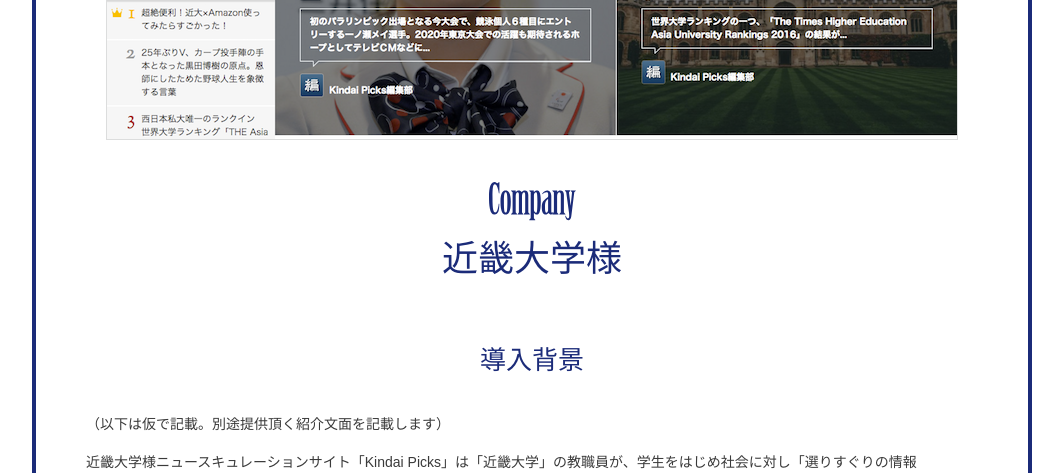
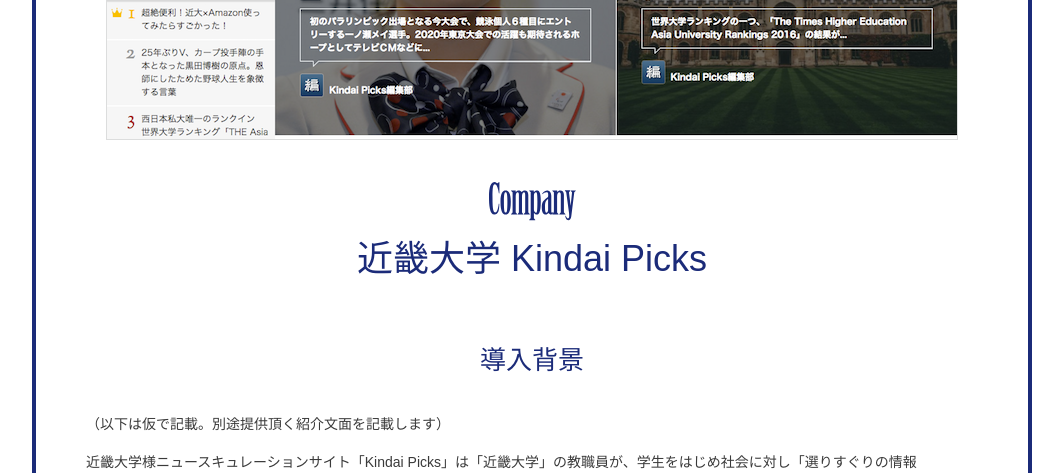
Before and after one commit to proudit/proudcloud-site, a PHP site: page /html/casestudy/kindaipicks/index.php in a window 1280 px wide. Shown: the part 875-1348 px from the top of the page, without its empty margins (108-1171 px from the left). Run offline with PHP 8.4, Linux system fonts and the light colour scheme; data that the repository does not hold is empty; some web fonts are replaced.

Commit message:
no message

```diff
--- a/html/casestudy/kindaipicks/index.php
+++ b/html/casestudy/kindaipicks/index.php
@@ -40,7 +40,7 @@ window.LAYOUT_MODE = "<?php echo $layout_mode; ?>";
 			<div class="company">
 				<dl>
 				<dt><img src="../img/label_company.svg" alt="Company"></dt>
-				<dd><h2>近畿大学様</h2></dd>
+				<dd><h2>近畿大学 Kindai Picks</h2></dd>
 				</dl>
 				<figure class="main"><img src="img/main.png" alt=""></figure>
 			</div>
--- a/html/index.php
+++ b/html/index.php
@@ -335,7 +335,7 @@ else {
 		</script>
 		<h3>用途に合わせて選べる3つのプラン</h3>
 		<ul>
-			<li class="serverless"><a href="plan/serverless/"><h4>サーバーレスプラン</h4><strong>AWSLambda等をフルに利用した業界最先端な完全サーバレスサービスプラン。</strong><i></i></a></li>
+			<li class="serverless"><a href="plan/serverless/"><h4>サーバレスプラン</h4><strong>AWSLambda等をフルに利用した業界最先端な完全サーバレスサービスプラン。</strong><i></i></a></li>
 			<li class="container"><a href="plan/container/"><h4>コンテナプラン</h4><strong>Dockerコンテナ管理サービスAWS ECSを利用。</strong><i></i></a></li>
 			<li class="server"><a href="plan/server/"><h4>サーバプラン</h4><strong>AWS EC2をベースとして利用した仮想サーバプラン。</strong><i></i></a></li>
 		</ul>
```
